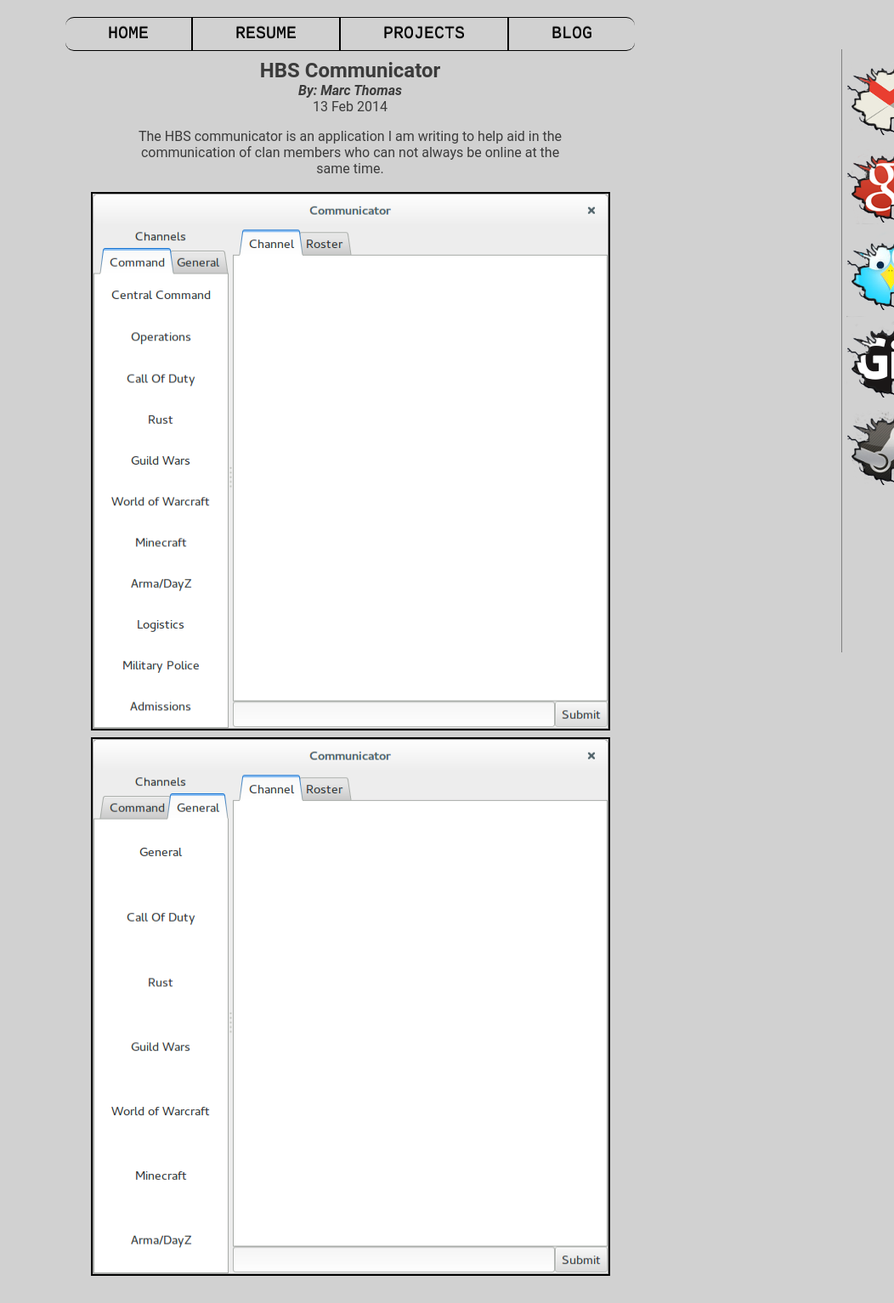
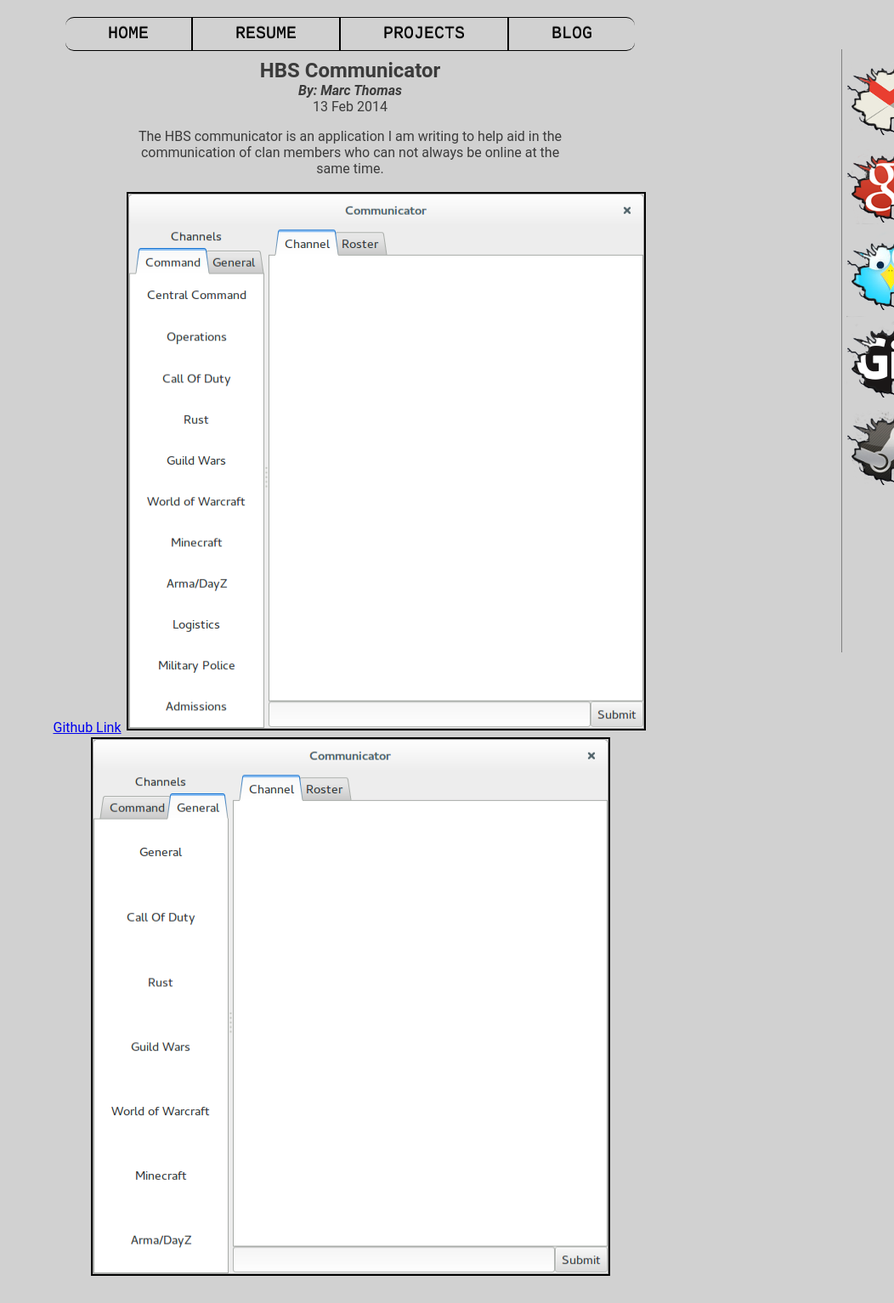
Before and after one commit to mathomastech/mathomastech.github.io, a Jekyll site: the page built from projects/hbsCommunicator.md, in a window 1280 px wide. Shown: the whole page at 85% size, without its empty margins (228-1280 px from the left). Built offline with Jekyll 4.4.1, drawn with Linux system fonts in a browser that asks for light colours.

Commit message:
Updated with github link

```diff
--- a/projects/hbsCommunicator.md
+++ b/projects/hbsCommunicator.md
@@ -9,7 +9,6 @@
 <p></p>
 <p class = "projectHeader">
 The HBS communicator is an application I am writing to help aid in the communication of clan members who can not always be online at the same time.</p>
-<p></p>
-
+<a href="https://github.com/mathomastech/HBS_Communicator">Github Link</a>
 <a href="/img/hbsCommunicator/hbsCommunicator.png" data-lightbox="Projections"><img src="/img/hbsCommunicator/hbsCommunicator.png" alt="HBS" width="607" height="630"/></a>
 <a href="/img/hbsCommunicator/hbsCommunicator2.png" data-lightbox="Projections"><img src="/img/hbsCommunicator/hbsCommunicator2.png" alt="HBS" width="607" height="630"/></a>
```
